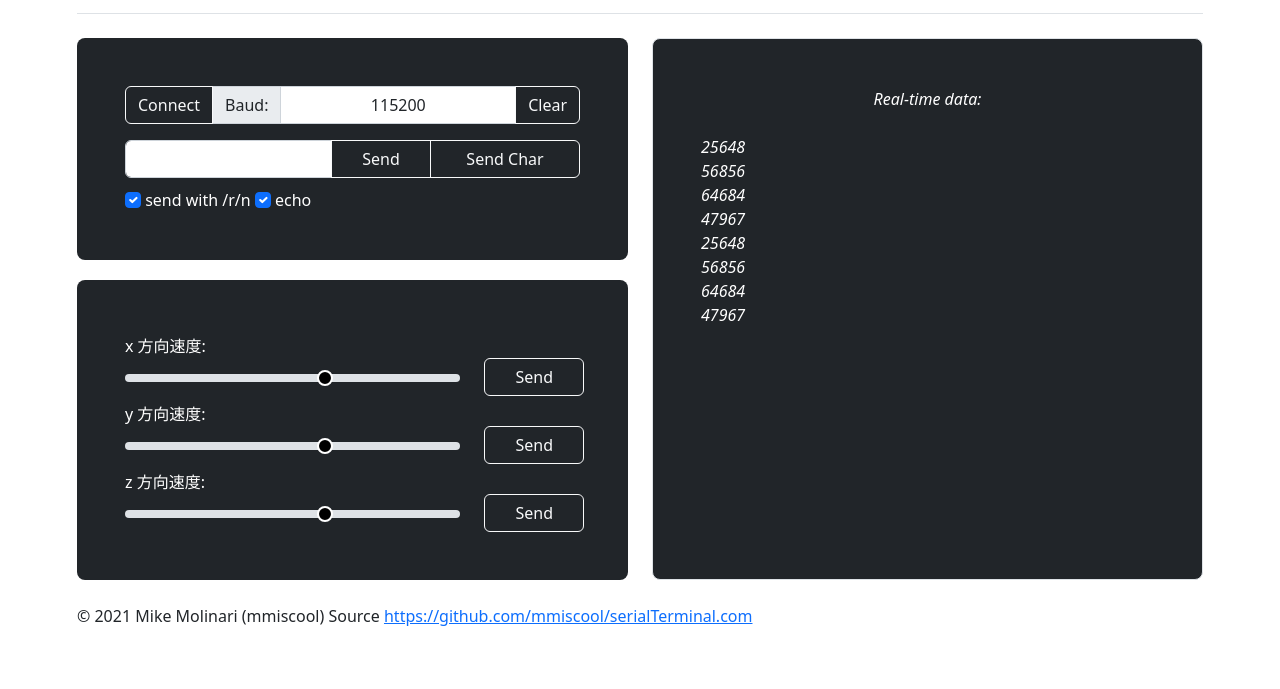
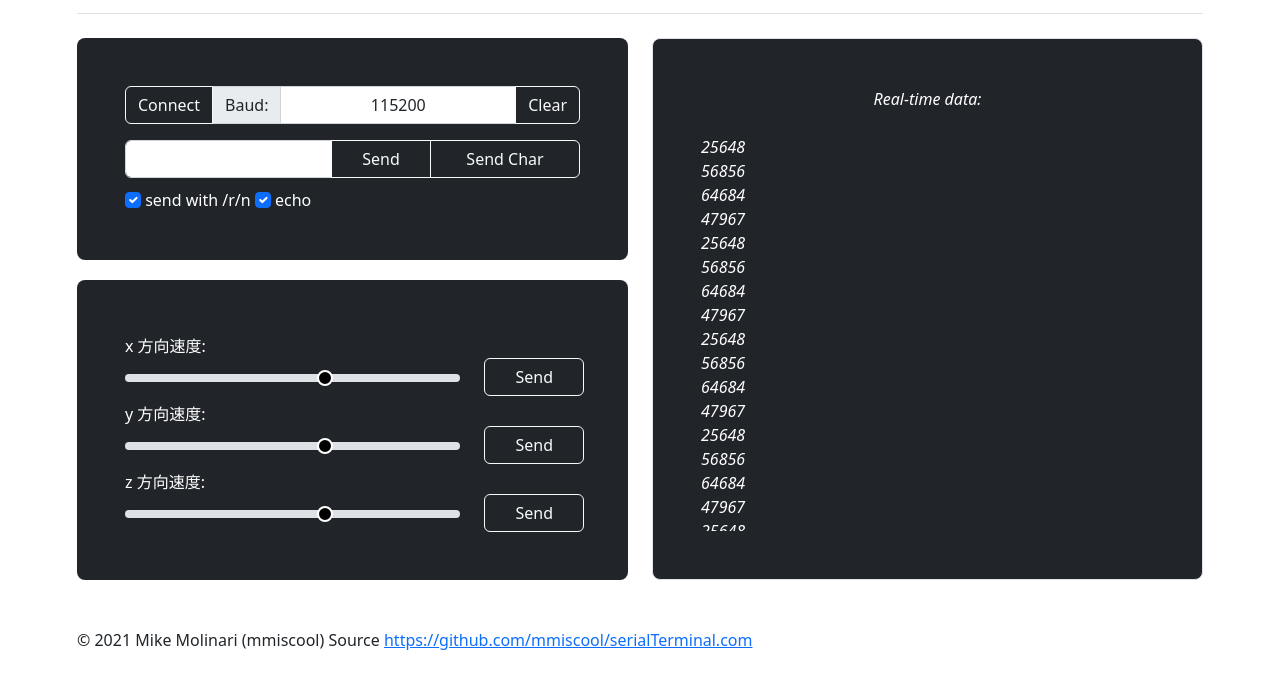
Before and after one commit to Willow233/serialTerminal_test, a plain HTML site: page index-150lines.html in a window 1280 px wide. Shown: the part 59-748 px from the top of the page. Drawn offline with nearby package versions, Linux system fonts and the light colour scheme.

Commit message:
css样式

```diff
--- a/index-150lines.html
+++ b/index-150lines.html
@@ -26,8 +26,11 @@
         white-space: pre-line;
         height: 100%;
         width: 100%;
-        overflow: auto;
+        overflow-y: scroll;
         text-align: left;
+    }
+    #serialResults::-webkit-scrollbar{
+        display: none;
     }
 
     input[type=range]::-webkit-slider-thumb{
@@ -147,9 +150,9 @@
         </div>
         <div class="col-6">
             <!-- 传输数据 -->
-            <div class="h-100 p-5 mb-4 text-white text-center bg-dark border rounded-3" style="font-style: italic;">
+            <div class="p-5 mb-4 text-white text-center bg-dark border rounded-3" style="font-style: italic;">
                 <span>Real-time data:</span>
-                <div id="serialResults" >
+                <div id="serialResults" style="height: 420px;">
                     25648
                     56856
                     64684
@@ -158,6 +161,23 @@
                     56856
                     64684
                     47967
+                    25648
+                    56856
+                    64684
+                    47967
+                    25648
+                    56856
+                    64684
+                    47967
+                    25648
+                    56856
+                    64684
+                    47967
+                    25648
+                    56856
+                    64684
+                    47967
+                    ......
                     </div>
             </div>
 
```
Also changed, not shown: README.md, pics/index.PNG (added).
